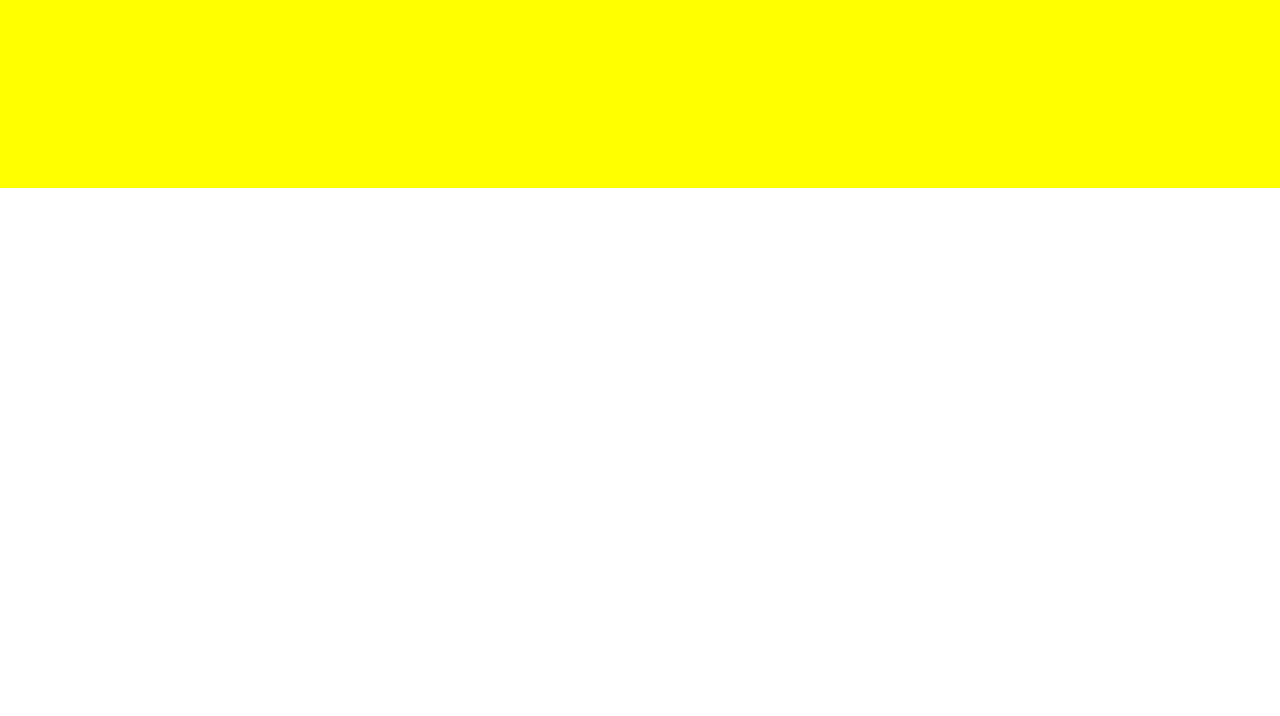
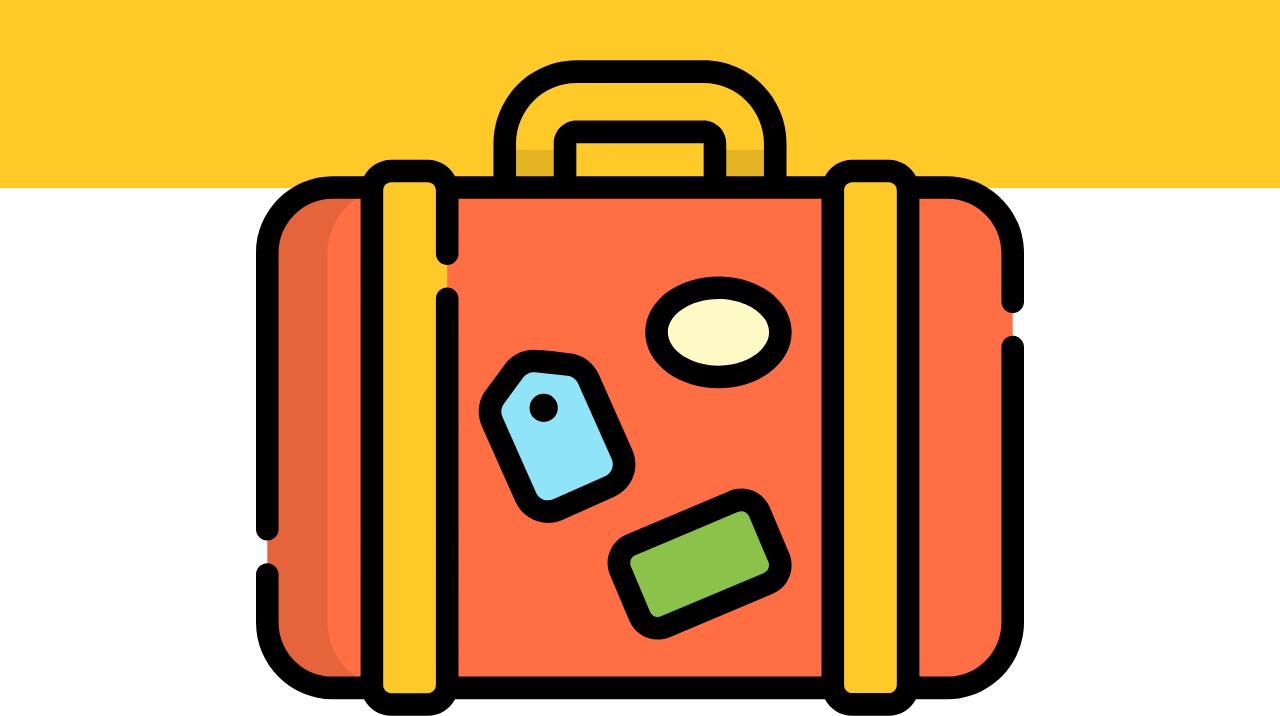
Before and after one commit to jbcoppola/Travel-List, a website: page index.html in a window 1280 px wide. Shown: the part 212-928 px from the top of the page. Before the commit the page ends 800 px from the top, so only its background shows below. Drawn offline with Linux system fonts and the light colour scheme.

Commit message:
added icons

```diff
--- a/index.html
+++ b/index.html
@@ -11,7 +11,7 @@
             <!--travel list-->
         </div>
         <div class="bottom">
-            <!--suitcase-->
+            <img src="images/luggage (1).svg" />
         </div>
     </div>
 
--- a/scss/style.scss
+++ b/scss/style.scss
@@ -9,9 +9,22 @@ body {
 }
 
 .opening {
+    * {
+    display: flex;
+    flex-direction: column;
+    justify-content: center;
+    align-items: center;
+    }
     height: 100vh;
     .top {
-             background-color: yellow;
-             height: 50vh;
+        width: 100%;
+        background-color: $yellow;
+        height: 50%;
+    }
+    .bottom {
+        height: 50%;
+        img {
+            width: 60%;
+        }
     }
 }
```
Also changed, not shown: css/style.css, images/Earphones.svg (added), images/Shirt.svg (added), images/Sunblock.svg (added), images/Sunglasses.svg (added), images/Ticket.svg (added), images/luggage (1).svg (added).
